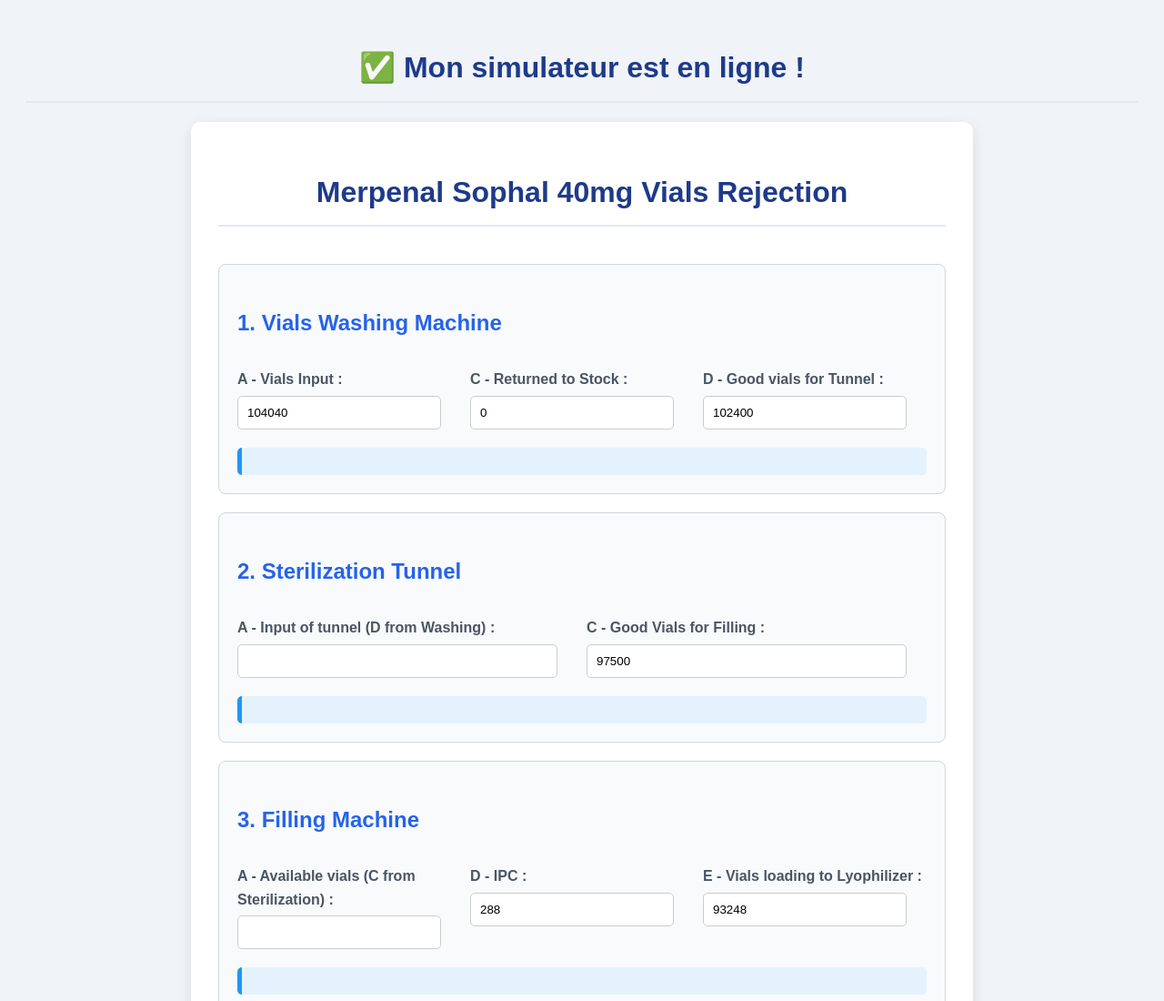
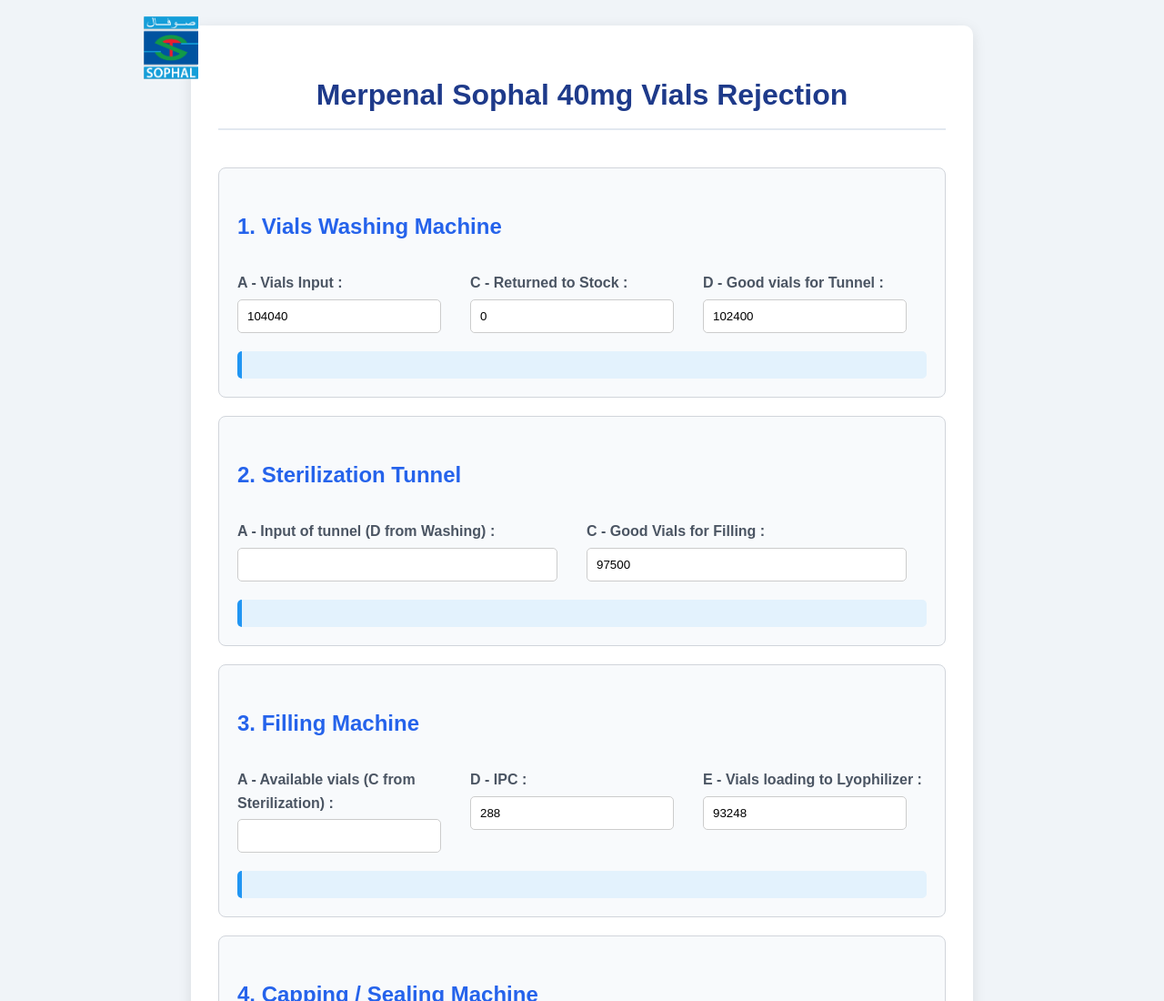
Before and after one commit to BESSEGHIRIlyes/Merpenal-Sophal-unite-06-Rejection, a plain HTML site: page index.html in a window 1280 px wide. Shown: the top 1100 px of the page at 91% size. Drawn offline with Linux system fonts and the light colour scheme.

Commit message:
Add files via upload

```diff
--- a/index.html
+++ b/index.html
@@ -1,11 +1,22 @@
 <!DOCTYPE html>
 <html lang="fr">
 <head>
+  <head>
+  <style>
+    .logo {
+      position: absolute;
+      top: 10px;
+      left: 150px;
+      width: 60px;
+      height: auto;
+    }
+  </style>
+</head>
   <meta charset="UTF-8">
   <title>Test Simulation</title>
 </head>
 <body>
-  <h1>✅ Mon simulateur est en ligne !</h1>
+  <img src="logo.png" alt="Logo de l'entreprise" class="logo">
 </body>
 </html>
 <!DOCTYPE html>
```
